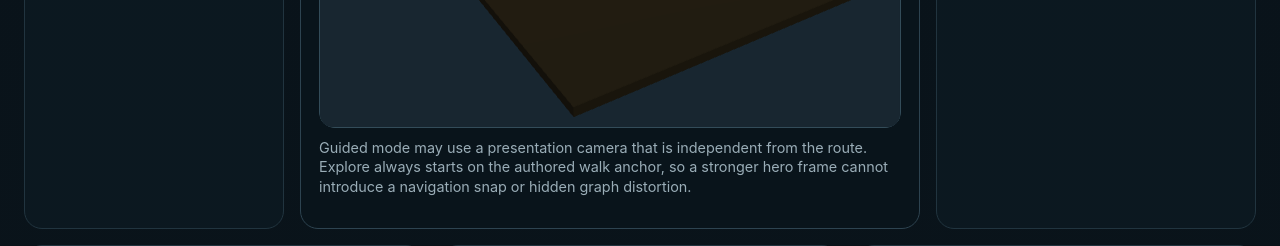
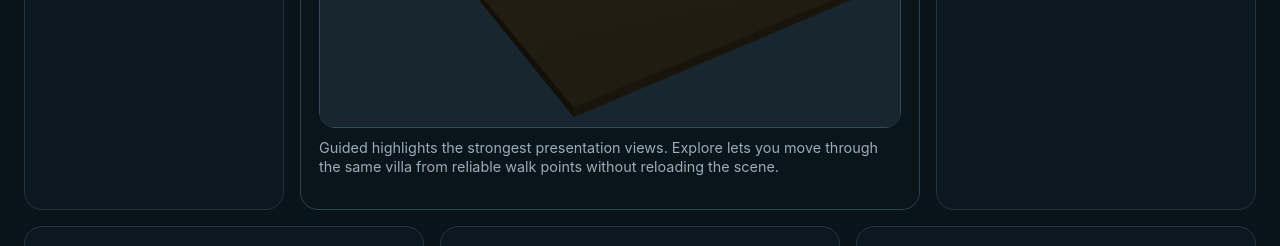
Before and after one commit to safal207/Architectural-AI-Lab, a React (Vite) app in the folder projects/Dubai-Luxury-Villa-AI/web-viewer/app/: page / in a window 1280 px wide. Shown: the part 3360-3606 px from the top of the page. Built offline with nearby package versions, Linux system fonts and the light colour scheme; no server answers.

Commit message:
Replace technical viewer note with client-facing copy

```diff
--- a/projects/Dubai-Luxury-Villa-AI/web-viewer/app/src/VillaViewer.jsx
+++ b/projects/Dubai-Luxury-Villa-AI/web-viewer/app/src/VillaViewer.jsx
@@ -865,7 +865,7 @@ export default function VillaViewer({
       </div>
 
       <p className="viewer-note">
-        Guided mode may use a presentation camera that is independent from the route. Explore always starts on the authored walk anchor, so a stronger hero frame cannot introduce a navigation snap or hidden graph distortion.
+        Guided highlights the strongest presentation views. Explore lets you move through the same villa from reliable walk points without reloading the scene.
       </p>
     </section>
   );
```
